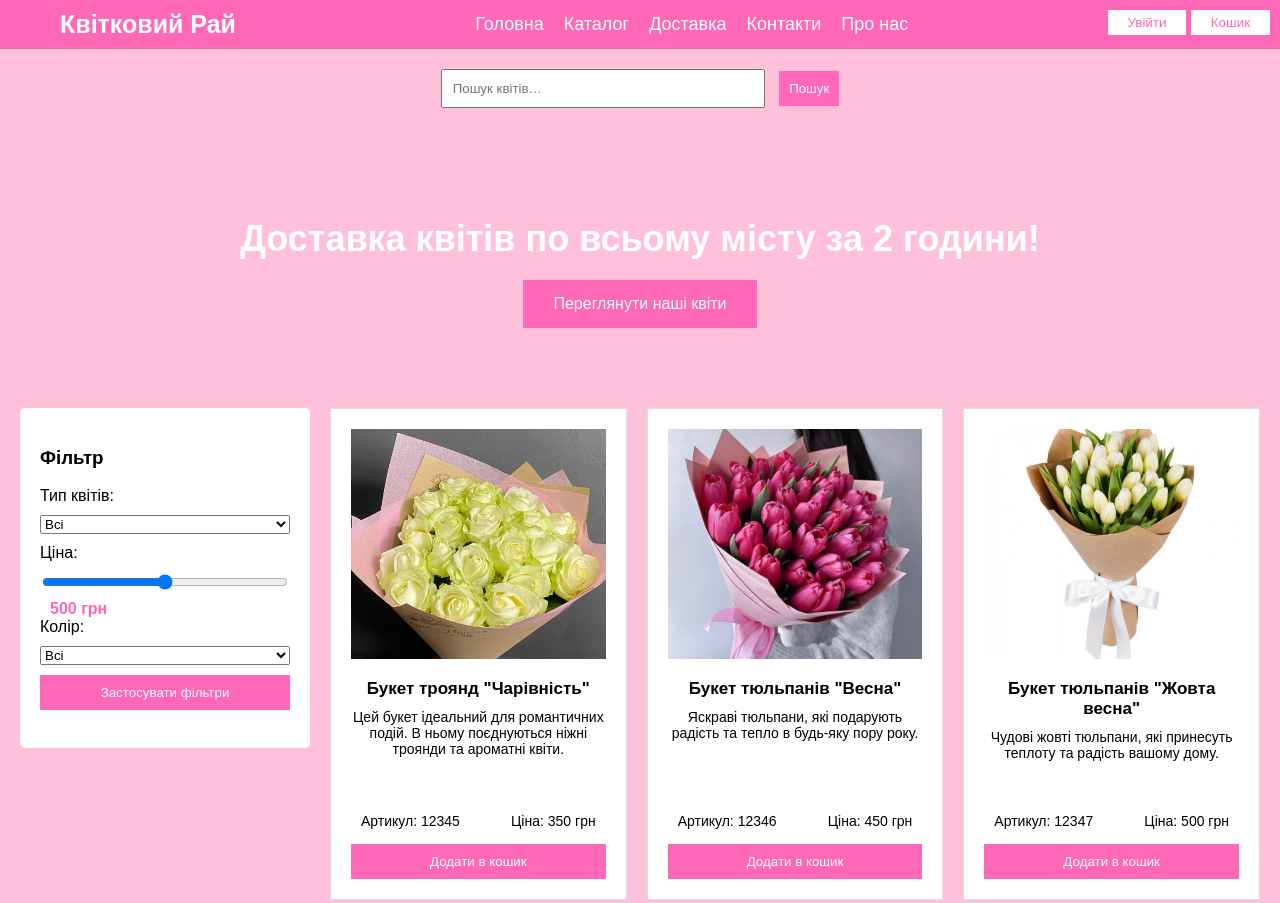
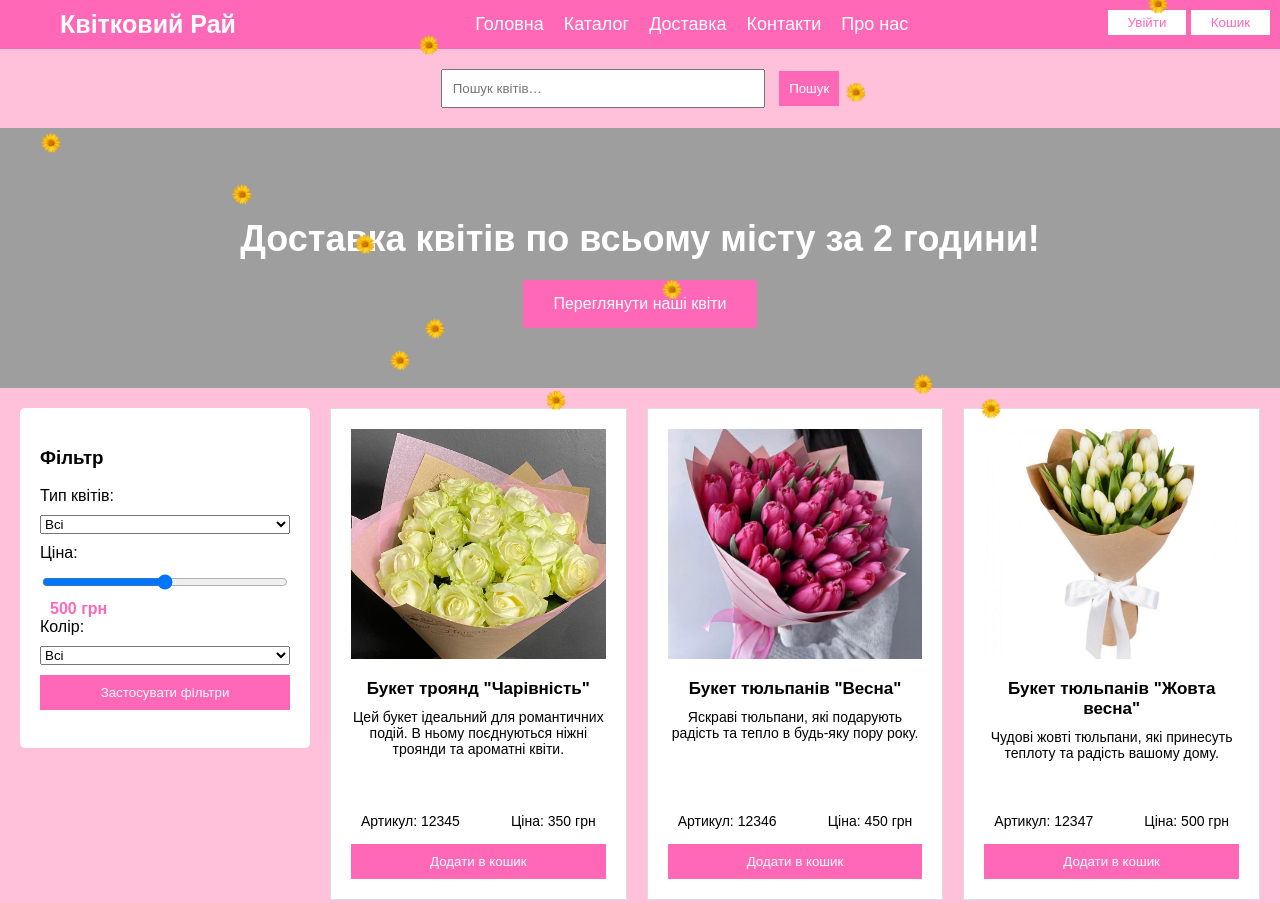
Before and after one commit to Iryna1023/flowers, a plain HTML site: page index.html in a window 1280 px wide. Shown: the top 903 px of the page. Drawn offline with Linux system fonts and the light colour scheme; the site is published under a folder, as on GitHub Pages, so addresses that start at the root find nothing.

Commit message:
Update header.css

```diff
--- a/style.css/header.css
+++ b/style.css/header.css
@@ -15,7 +15,7 @@ body {
     position: absolute;
     width: 20px;
     height: 20px;
-    background-image: url('/img/fl-1.png');
+    background-image: url('../img/fl-1.png');
     background-size: contain;
     background-repeat: no-repeat;
     pointer-events: none;
@@ -89,7 +89,7 @@ nav ul li a {
 
 /* Банер */
 .banner {
-    background-image: url('/img/banner.jpg');
+    background-image: url('../img/banner.jpg');
     background-size: cover;
     background-position: center;
     text-align: center;
```
